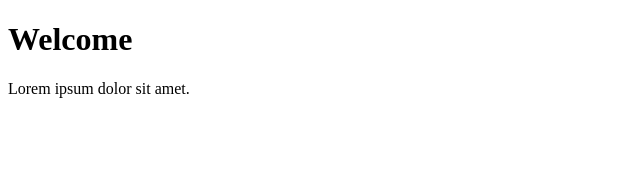
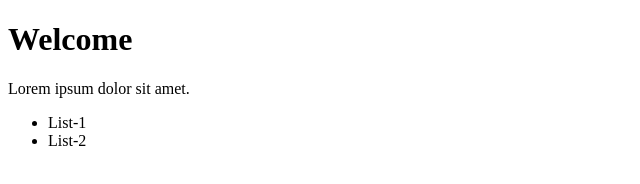
Before and after one commit to sns111/git, a plain HTML site: page index.html in a window 1280 px wide. Shown: the full height of the page, 0-640 px from the left. Drawn offline with Linux system fonts and the light colour scheme.

Commit message:
added lista

```diff
--- a/index.html
+++ b/index.html
@@ -9,5 +9,9 @@
 <body>
     <h1>Welcome</h1>
     <p>Lorem ipsum dolor sit amet.</p>
+    <ul>
+        <li>List-1</li>
+        <li>List-2</li>
+    </ul>
 </body>
 </html>
```
